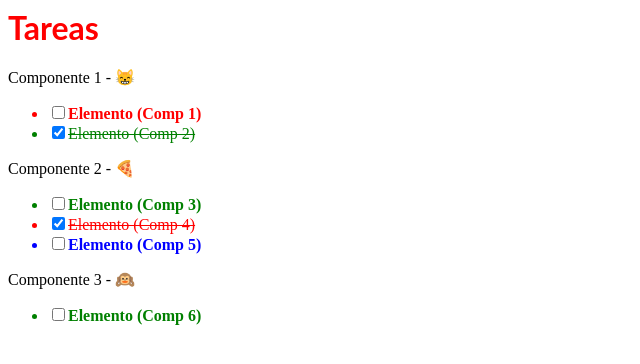
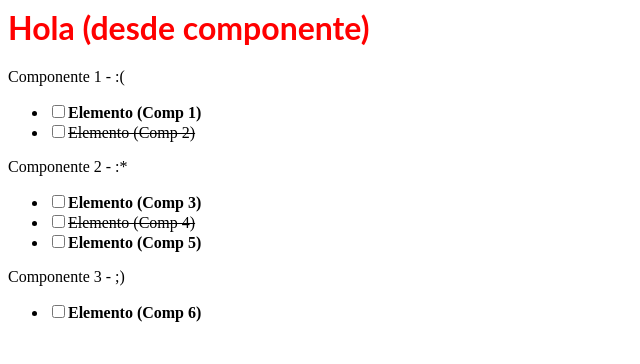
Before and after one commit to Shurklex/AlejandroFernandezTolosaReact, a React (Create React App) app: page / in a window 1280 px wide. Shown: the top 364 px of the page, without its empty margins (0-640 px from the left). Built offline with nearby package versions, Linux system fonts and the light colour scheme.

Commit message:
3 files modified, 1 added

```diff
--- a/src/App.jsx
+++ b/src/App.jsx
@@ -8,20 +8,18 @@ export function App() {
     { done: true, texto: 'Elemento (Comp 2)', prioridad: 'media' },
   ];
   const elementos2 = [
-    { done: false, texto: 'Elemento (Comp 3)', prioridad: 'media' },
-    { done: true, texto: 'Elemento (Comp 4)', prioridad: 'alta' },
-    { done: false, texto: 'Elemento (Comp 5)', prioridad: 'baja' },
+    { done: false, texto: 'Elemento (Comp 3)' },
+    { done: true, texto: 'Elemento (Comp 4)' },
+    { done: false, texto: 'Elemento (Comp 5)' },
   ];
-  const elementos3 = [
-    { done: false, texto: 'Elemento (Comp 6)', prioridad: 'media' },
-  ];
+  const elementos3 = [{ done: false, texto: 'Elemento (Comp 6)' }];
 
   return (
     <div>
-      <h1>Tareas</h1>
-      <Lista titulo="Componente 1" icono="😸" elementos={elementos1} />
-      <Lista titulo="Componente 2" icono="🍕" elementos={elementos2} />
-      <Lista titulo="Componente 3" icono="🙉" elementos={elementos3} />
+      <h1>Hola (desde componente)</h1>
+      <Lista titulo="Componente 1" icono=":(" elementos={elementos1} />
+      <Lista titulo="Componente 2" icono=":*" elementos={elementos2} />
+      <Lista titulo="Componente 3" icono=";)" elementos={elementos3} />
     </div>
   );
 }
--- a/src/components/ComponenteLista.jsx
+++ b/src/components/ComponenteLista.jsx
@@ -3,25 +3,31 @@ import React from 'react';
 import './componente-lista.css';
 
 export default function ComponenteLista(props) {
-  let claseLista = props.prioridad;
+  let claseLista = '';
+  setElementClass();
+
+  function setElementClass() {
+    props.prioridad;
     if (props.done) {
       claseLista += ' el-done';
     } else {
       claseLista += ' el-undone';
     }
+  }
 
-  function cambiaEstado() {
+  function setTaskStatus() {
     props.done = !props.done;
+    setElementClass();
   }
 
   return (
     <li className={claseLista}>
-      <input type="checkbox" checked={props.done} onChange={cambiaEstado} />
+      <input type="checkbox" onChange={setTaskStatus} />
       {props.texto}
     </li>
   );
+}
 
 ComponenteLista.defaultProps = {
   prioridad: 'baja',
 };
-}
--- a/src/components/componente-lista.css
+++ b/src/components/componente-lista.css
@@ -5,6 +5,7 @@ li.el-undone {
 li.el-done {
   text-decoration: line-through;
 }
+
 li.alta {
   color: red;
 }
```
Also changed, not shown: src/components/ComponenteListaClase.jsx (added, +43 -0 lines). Lines whose indentation alone changed are shown as unchanged.
